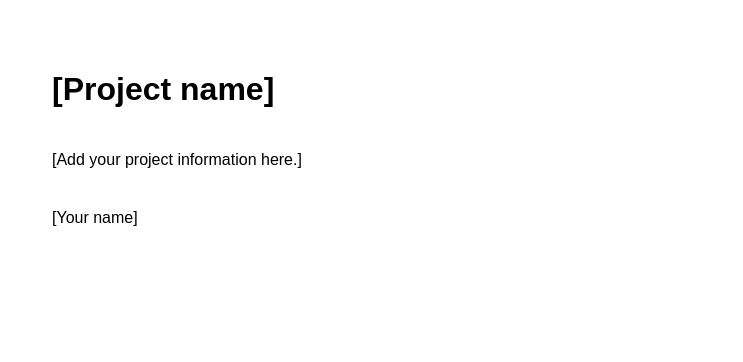
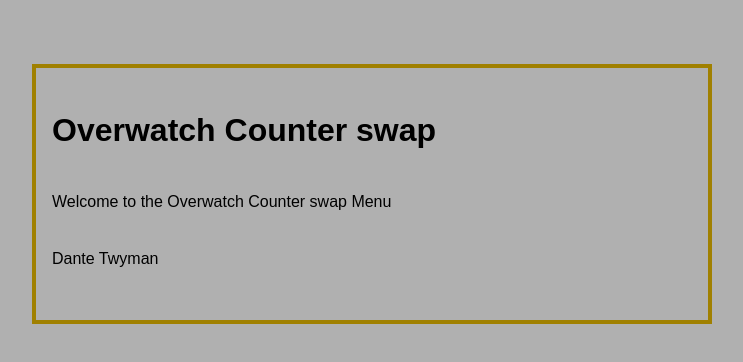
Before and after one commit to Soul-009/Semester-project-, a plain HTML site: page index.html in a window 1280 px wide. Shown: the whole page, without its empty margins (268-1011 px from the left). Drawn offline with Linux system fonts and the light colour scheme.

Commit message:
all the fundimentals are created and the title and a welcome text and a yellow border to a box around all the text

```diff
--- a/index.html
+++ b/index.html
@@ -8,13 +8,13 @@
 </head>
 <body>
   <header>
-    <h1>[Project name]</h1>
+    <h1>Overwatch Counter swap </h1>
   </header>
   <main>
-    <p>[Add your project information here.]</p>
+    <p>Welcome to the Overwatch Counter swap Menu</p>
   </main>
   <footer>
-    <p>[Your name]</p>
+    <p>Dante Twyman</p>
   </footer>
 </body>
 </html>
--- a/styles.css
+++ b/styles.css
@@ -1,7 +1,9 @@
 body {
   max-width: 40rem;
   margin: 4rem auto;
-  padding: 0 1rem;
+  padding: 1rem;
+  background-color: #b0b0b0;
+  border: 4px solid #a08000;
   font-family: sans-serif;
   line-height: 1.6;
 }
```
